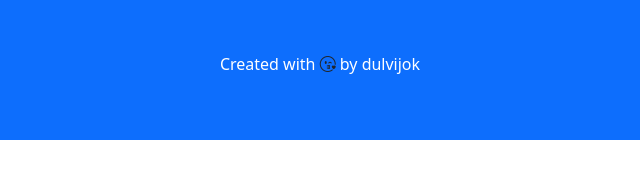
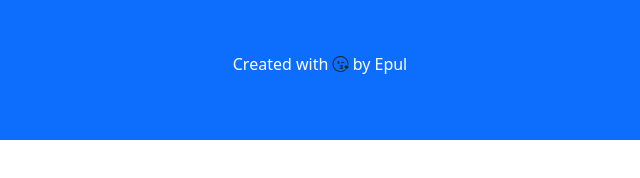
Before and after one commit to purnamasyahid/epul1234.github.io, a plain HTML site: page index.html in a window 1280 px wide. Shown: the part 2500-2678 px from the top of the page, 320-960 px from the left. Drawn offline with nearby package versions, Linux system fonts and the light colour scheme.

Commit message:
Update index.html

```diff
--- a/index.html
+++ b/index.html
@@ -172,7 +172,7 @@
 <!--Akhir Contact-->
 <!--Footer-->
 <footer class="bg-primary text-white text-center pb-5 ">
- <p>Created with <i class="bi bi-emoji-kiss text-dark"></i> by dulvijok</p>
+ <p>Created with <i class="bi bi-emoji-kiss text-dark"></i> by Epul</p>
 </footer>
 <!--Akhir Footer-->
     <!-- Optional JavaScript; choose one of the two! -->
```
